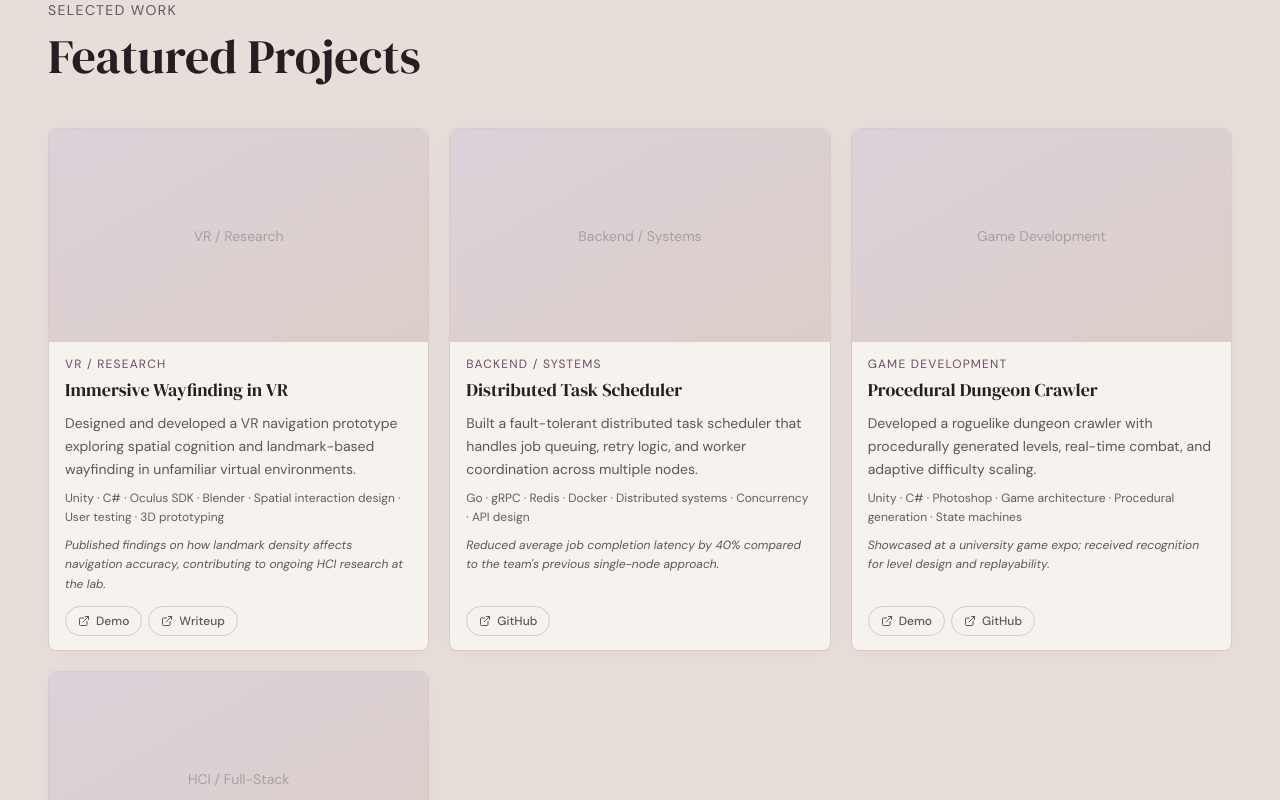
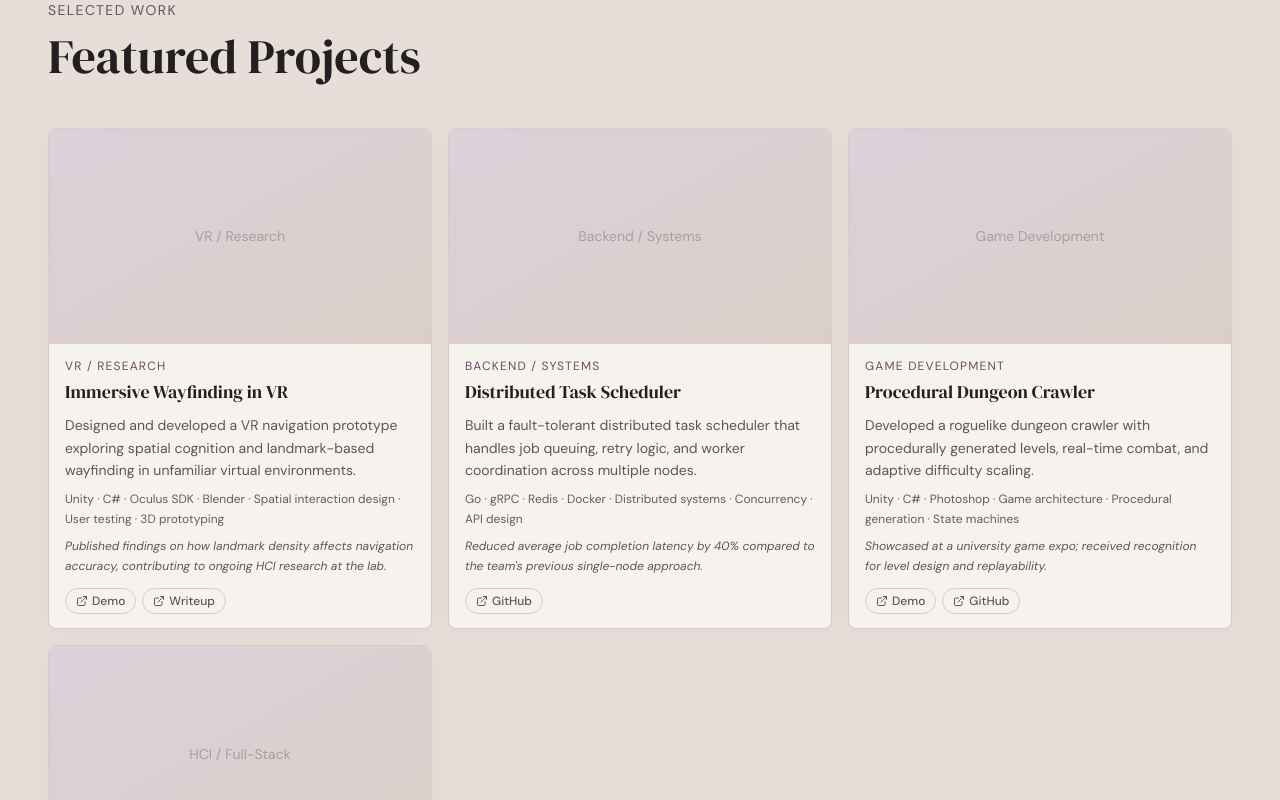
Before and after one commit to aashnakulsh/remix-of-aashna-s-portfolio-studio, a React (Vite) app: page / in a window 1280 px wide. Shown: the part 880-1680 px from the top of the page. Built offline with nearby package versions, Linux system fonts and the light colour scheme; the HTML template or start-up script is replaced by a standard one.

Commit message:
Refined featured projects layout
Co-authored-by: aashnakulsh <148536308+aashnakulsh@users.noreply.github.com>

```diff
--- a/src/components/FeaturedProjects.tsx
+++ b/src/components/FeaturedProjects.tsx
@@ -25,7 +25,7 @@ const FeaturedProjects = () => {
           </h2>
         </motion.div>
 
-        <div className="grid grid-cols-1 md:grid-cols-2 lg:grid-cols-3 gap-5">
+        <div className="grid grid-cols-1 md:grid-cols-2 lg:grid-cols-3 gap-4">
           {featured.map((project, i) => (
             <ProjectCard key={project.title} project={project} index={i} />
           ))}
--- a/src/components/ProjectCard.tsx
+++ b/src/components/ProjectCard.tsx
@@ -78,7 +78,7 @@ const ProjectCard = ({ project, index }: ProjectCardProps) => {
                 target="_blank"
                 rel="noopener noreferrer"
                 onClick={(e) => e.stopPropagation()}
-                className="inline-flex items-center gap-1.5 text-xs font-body font-medium px-3 py-1.5 rounded-full border border-border text-muted-foreground hover:text-foreground hover:border-primary/40 transition-colors duration-200"
+                className="inline-flex items-center gap-1 text-xs font-body font-medium px-2.5 py-1 rounded-full border border-border text-muted-foreground hover:text-foreground hover:border-primary/40 transition-colors duration-200"
               >
                 <ExternalLink className="h-3 w-3" />
                 {link.label}
```
